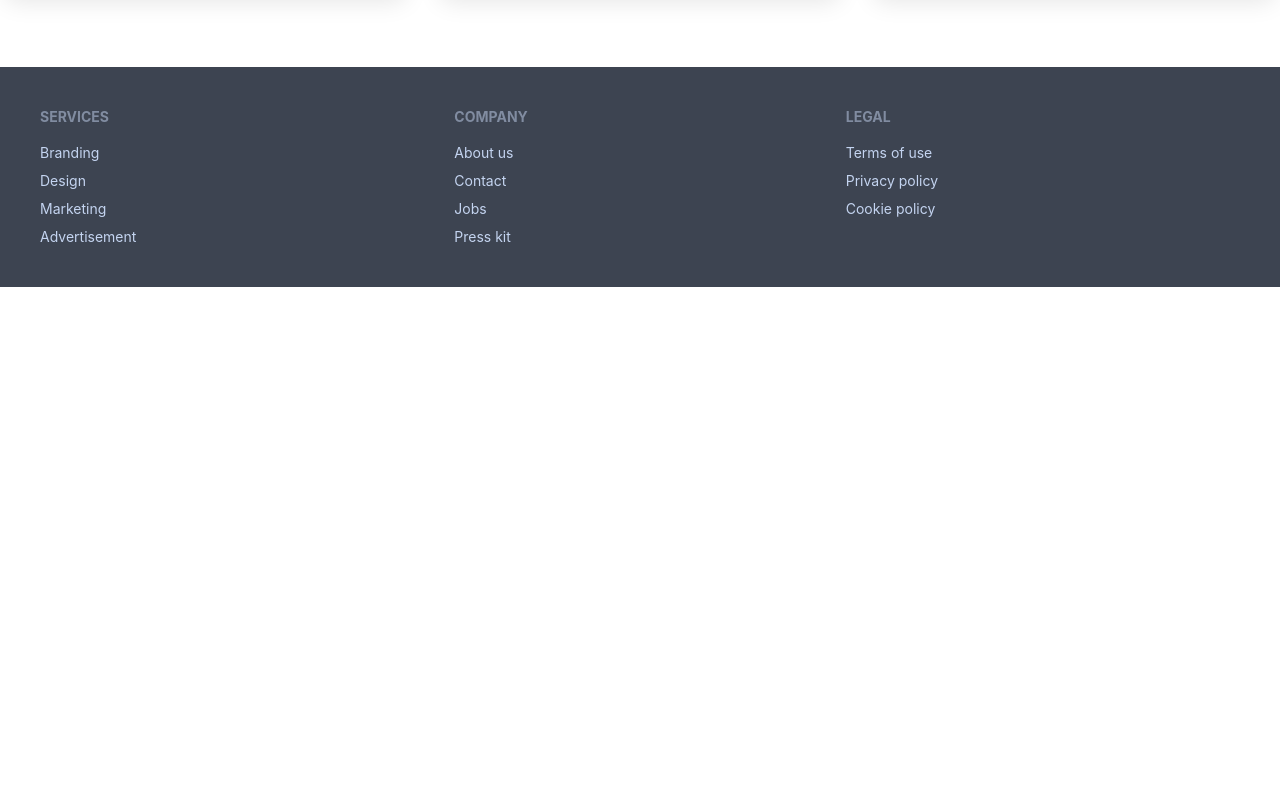
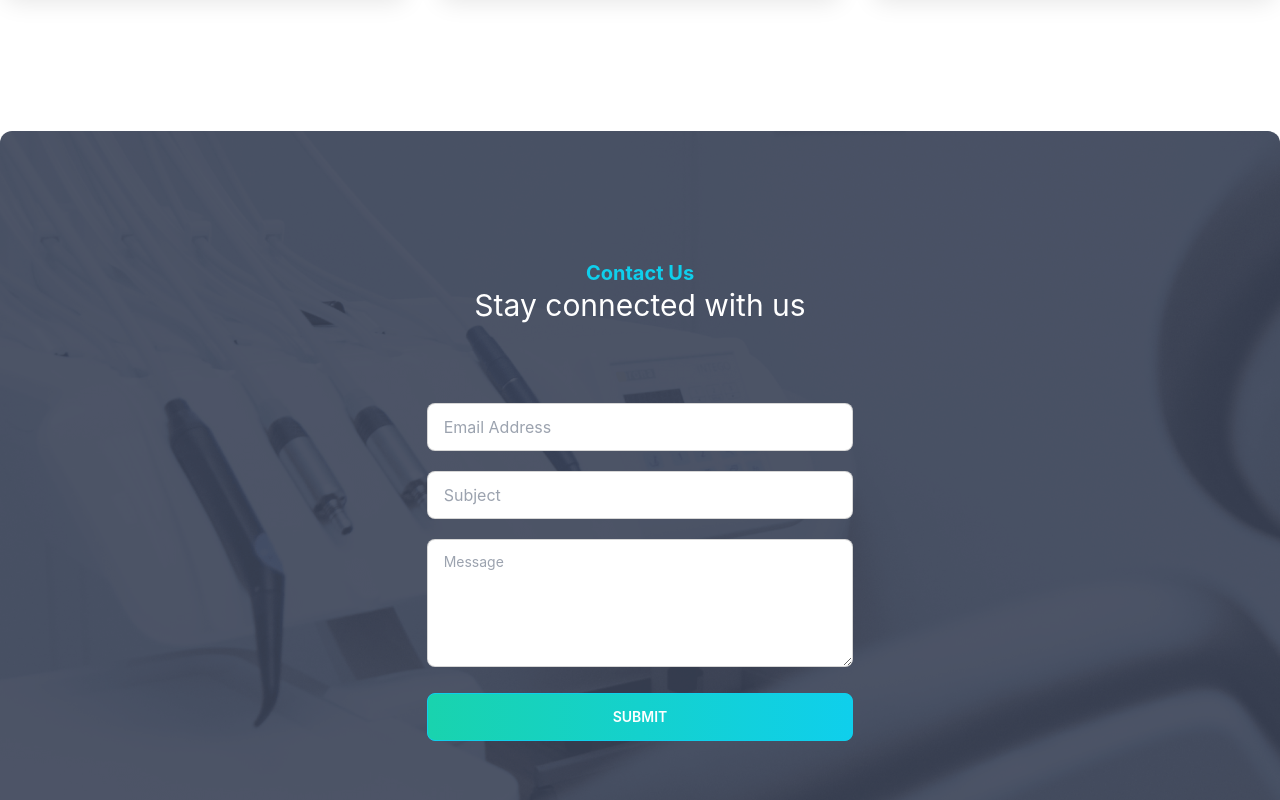
Before and after one commit to Mezan2002/doctors_portal_client_by_mezan, a React (Create React App) app: page / in a window 1280 px wide. Shown: the part 3500-4300 px from the top of the page. Before the commit the page ends 3787 px from the top, so only its background shows below. Built offline with nearby package versions, Linux system fonts and the light colour scheme.

Commit message:
contact done

```diff
--- /dev/null
+++ b/src/Pages/Home/Contact/Contact.js
@@ -0,0 +1,44 @@
+import React from "react";
+import Bg from "../../../assets/images/appointment.png";
+import PrimaryButton from "../../../components/PrimaryButton/PrimaryButton";
+
+const Contact = () => {
+  return (
+    <section
+      className="mt-16 py-32 mb-10 rounded-xl"
+      style={{ backgroundImage: `url(${Bg})` }}
+    >
+      <div className="w-4/12 mx-auto">
+        <div className="text-center mb-20">
+          <h2 className="text-xl font-bold text-primary">Contact Us</h2>
+          <p className="text-3xl text-white">Stay connected with us</p>
+        </div>
+        <div>
+          <form>
+            <input
+              type="email"
+              placeholder="Email Address"
+              className="input input-bordered w-full"
+            />
+            <input
+              type="text"
+              placeholder="Subject"
+              className="input input-bordered w-full mt-5"
+            />
+            <textarea
+              className="textarea textarea-bordered h-32 w-full mt-5"
+              placeholder="Message"
+            ></textarea>
+            <input
+              type="submit"
+              value="Submit"
+              className="btn btn-block btn-primary bg-gradient-to-r from-secondary to-primary text-white mt-5"
+            />
+          </form>
+        </div>
+      </div>
+    </section>
+  );
+};
+
+export default Contact;
--- a/src/Pages/Home/Home/Home.js
+++ b/src/Pages/Home/Home/Home.js
@@ -2,6 +2,7 @@ import React from "react";
 import About from "../About/About";
 import AppointmentCard from "../AppointmentCard/AppointmentCard";
 import Banner from "../Banner/Banner";
+import Contact from "../Contact/Contact";
 import InfoCard from "../InfoCard/InfoCard";
 import Testimonial from "../Testimonial/Testimonial";
 import ServiceCards from "./ServiceCards/ServiceCards";
@@ -15,6 +16,7 @@ const Home = () => {
       <About></About>
       <AppointmentCard></AppointmentCard>
       <Testimonial></Testimonial>
+      <Contact></Contact>
     </div>
   );
 };
--- a/src/Pages/Home/Testimonial/Testimonial.js
+++ b/src/Pages/Home/Testimonial/Testimonial.js
@@ -37,7 +37,7 @@ const Testimonial = () => {
       <div className="flex justify-between">
         <div>
           <div>
-            <h5 className="text-xl">Testimonial</h5>
+            <h5 className="text-xl text-primary">Testimonial</h5>
             <h2 className="text-4xl">What Our Patients Says</h2>
           </div>
         </div>
```
